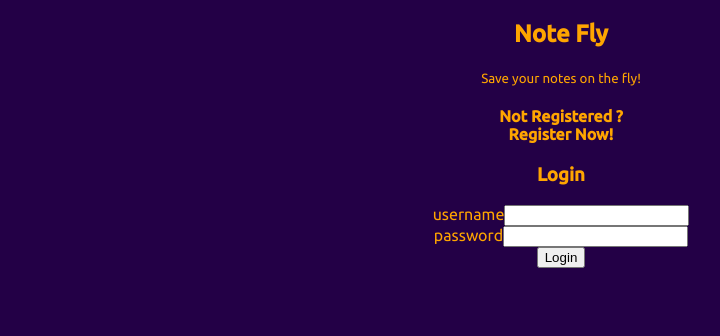
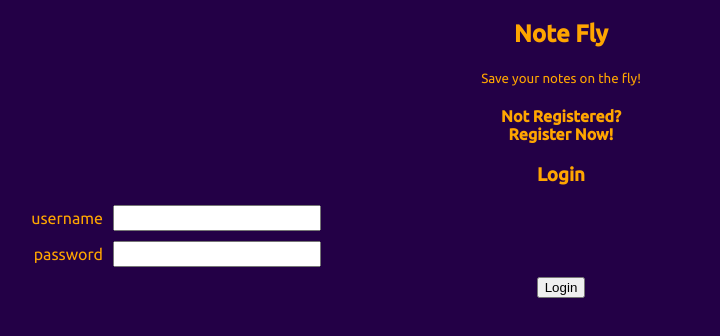
Before and after one commit to meetg94/notes-fullstack-mui, a React (Create React App) app in the folder frontend/: page / in a window 1280 px wide. Shown: the top 336 px of the page, without its empty margins (79-799 px from the left). Built offline with nearby package versions, Linux system fonts and the light colour scheme.

Commit message:
refactoring forms

```diff
--- a/frontend/src/App.js
+++ b/frontend/src/App.js
@@ -7,6 +7,7 @@ import LoginForm from './Components/LoginForm';
 import Note from './Components/Note';
 import Notification from './Components/Notification';
 import RenderNotes from './Components/RenderNotes';
+import NoteForm from './Components/NoteForm';
 import noteService from './Services/notes'
 import loginService from './Services/login';
 
@@ -97,34 +98,12 @@ function App() {
         }, 6000)
         setNotes(notes.filter(n => n.id !== id))
       })
-      console.log(id)
   }
 
-  const notesToShow = showAll
-    ? notes
-    : notes.filter(note => note.important)
-
   const handleLogout = async () => {
-    await localStorage.clear();
+    localStorage.clear();
     setUser(null)
   }
-  const noteForm = () => (
-    <form
-        className='save-button-container'
-        onSubmit={addNote}>
-        <input
-          value={newNote}
-          placeholder='Enter a note.'
-          onChange={handleNoteChange}
-        />
-        <Button
-          className='mui-button'
-          style={{ "height": "20px", "background": "green"}}
-          variant='contained'
-          type="submit">Save
-        </Button>
-    </form>
-  )
 
   return (
     <>
@@ -149,7 +128,11 @@ function App() {
                     <Button onClick={handleLogout}>Log Out</Button>
                   </div>
                 </div>
-                {noteForm()}
+                <NoteForm
+                  addNote={addNote}
+                  newNote={newNote}
+                  handleNoteChange={handleNoteChange}
+                />
                 <RenderNotes
                   setNotes={setNotes}
                   showAll={showAll}
@@ -166,12 +149,10 @@ function App() {
               </Button>
             </div>
           </div>
-
         }
       <div className='list-container'>
       <Notification message={errorMessage} />
       </div>
-
     </div>
         </>
   );
--- a/frontend/src/Components/LoginForm.js
+++ b/frontend/src/Components/LoginForm.js
@@ -1,5 +1,7 @@
 import { useNavigate } from 'react-router-dom'
 import { useState } from 'react'
+
+import RegisterForm from './RegisterForm'
 
 function LoginForm({
     username,
@@ -9,7 +11,7 @@ function LoginForm({
     setPassword
 }) {
 
-    const [loginShow, setLoginShow] = useState(true)
+    const [registerFormShow, setRegisterFormShow] = useState(false)
 
     // const handleRegisterClick = () => {
     //     navigate.push('/register')
@@ -19,33 +21,57 @@ function LoginForm({
 
   return (
     <div className='login-register-container'>
-        <h4>Not Registered ?
-            <div className='register-button' onClick={() => {navigate('/register')}}>
-                Register Now!
+        {registerFormShow ?
+            (
+            <div>
+                <div>
+                    <h4>Registered Already?
+                        <div className='register-button' onClick={() => setRegisterFormShow(false)}>
+                        Login Now!
+                    </div>
+                </h4>
             </div>
-        </h4>
-        {loginShow ?
-            (<div>
+            <RegisterForm
+                setRegisterFormShow={setRegisterFormShow}
+            />
+            </div>
+            )
+            :
+            (
+            <>
+            <div>
+                <h4>Not Registered?
+                    <div className='register-button' onClick={() => setRegisterFormShow(true)}>
+                        Register Now!
+                    </div>
+                </h4>
+            </div>
+            <div>
                 <h3>Login</h3>
                     <form onSubmit={handleLogin}>
                 <div>
+                    <label>
                     username
                         <input
                             value={username}
                             onChange={({ target }) =>setUsername(target.value)}
                         />
+                    </label>
                 </div>
                 <div>
+                    <label>
                     password
                         <input
                             type="password"
                             value={password}
                             onChange={({ target }) => setPassword(target.value)}
                         />
+                    </label>
                 </div>
                 <button type="submit">Login</button>
                     </form>
-            </div>) : null
+            </div>
+            </>)
         }
 
     </div>
--- a/frontend/src/Components/NoteForm.js
+++ b/frontend/src/Components/NoteForm.js
@@ -0,0 +1,25 @@
+import { Button } from '@mui/material';
+
+function NoteForm({addNote, newNote, handleNoteChange}) {
+  return (
+    <div>
+        <form
+            className='save-button-container'
+            onSubmit={addNote}>
+            <input
+                value={newNote}
+                placeholder='Enter a note.'
+                onChange={handleNoteChange}
+            />
+            <Button
+                className='mui-button'
+                style={{ "height": "20px", "background": "green"}}
+                variant='contained'
+                type="submit">Save
+            </Button>
+        </form>
+    </div>
+  )
+}
+
+export default NoteForm
--- a/frontend/src/Components/RegisterForm.js
+++ b/frontend/src/Components/RegisterForm.js
@@ -3,8 +3,6 @@ import React, { useState } from 'react';
 import { Snackbar } from '@mui/material';
 import MuiAlert from '@mui/material/Alert';
 import { useNavigate } from 'react-router-dom'
-
-import axios from 'axios'
 
 import registerService from '../Services/register'
 
@@ -12,7 +10,7 @@ const Alert = React.forwardRef(function Alert(props, ref) {
     return <MuiAlert elevation={6} ref={ref} variant="filled" {...props} />;
   });
 
-function RegisterForm() {
+function RegisterForm({ setRegisterFormShow }) {
 
     const [username, setUsername] = useState('')
     const [name, setName] = useState('')
@@ -39,7 +37,7 @@ function RegisterForm() {
             withCredentials: true,
         })
         .then((response) => {
-            console.log(response.data.message)
+            console.log(response.data)
         })
         .catch((error) => {
             console.log(error)
@@ -50,7 +48,7 @@ function RegisterForm() {
         setSuccessMessage(`Congrats! ${username} registered`)
         setTimeout(() => {
             setSuccessMessage(null)
-            navigate('/login')
+            setRegisterFormShow(false)
         }, 6000)
     }
 
@@ -68,6 +66,7 @@ function RegisterForm() {
             :
         <form onSubmit={handleSubmit}>
             <div>
+                <label>
                 Username
                     <input
                         type="username"
@@ -77,8 +76,10 @@ function RegisterForm() {
                         placeholder='Enter Username'
                         required
                     />
+                </label>
             </div>
             <div>
+                <label>
                 Name
                     <input
                         type="name"
@@ -88,8 +89,10 @@ function RegisterForm() {
                         placeholder='Enter name'
                         required
                     />
+                </label>
             </div>
             <div>
+                <label>
                 Password
                     <input
                         type="password"
@@ -99,6 +102,7 @@ function RegisterForm() {
                         placeholder='Enter password'
                         required
                     />
+                </label>
             </div>
                 <button type="submit">Register</button>
         </form>
--- a/frontend/src/index.css
+++ b/frontend/src/index.css
@@ -20,9 +20,26 @@ code {
   text-align: center;
 }
 
+label {
+  display: flex;
+  flex-direction: row;
+  justify-content: flex-end;
+  text-align: right;
+  width: 400px;
+  line-height: 26px;
+  margin-bottom: 10px;
+}
+
+input {
+  height: 20px;
+  flex: 0 0 200px;
+  margin-left: 10px;
+}
+
 .login-register-container, .registeration-form-container {
   justify-content: center;
   text-align: center;
+  margin: 0 auto;
 }
 
 .list-container {
```
Lines whose indentation alone changed are shown as unchanged.
